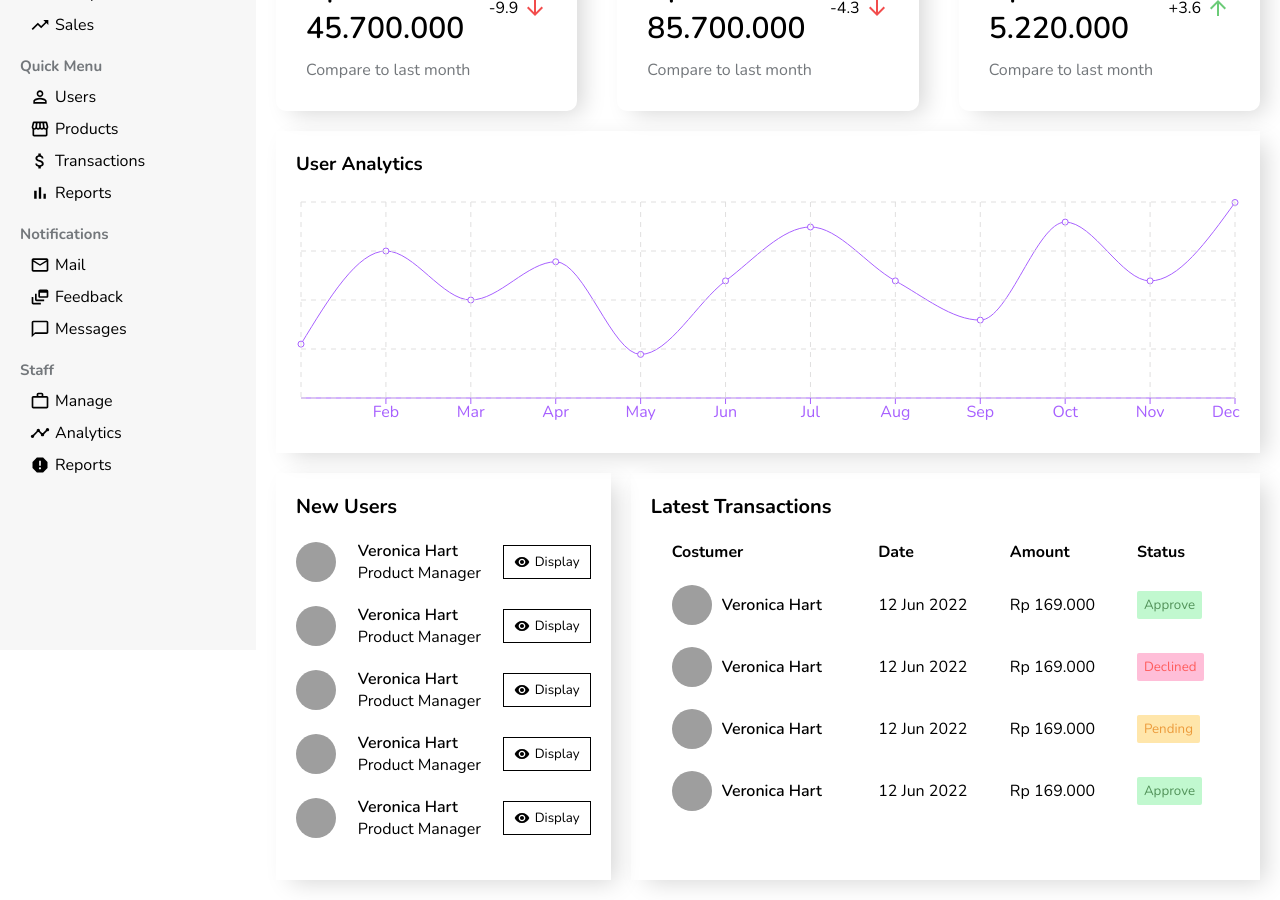
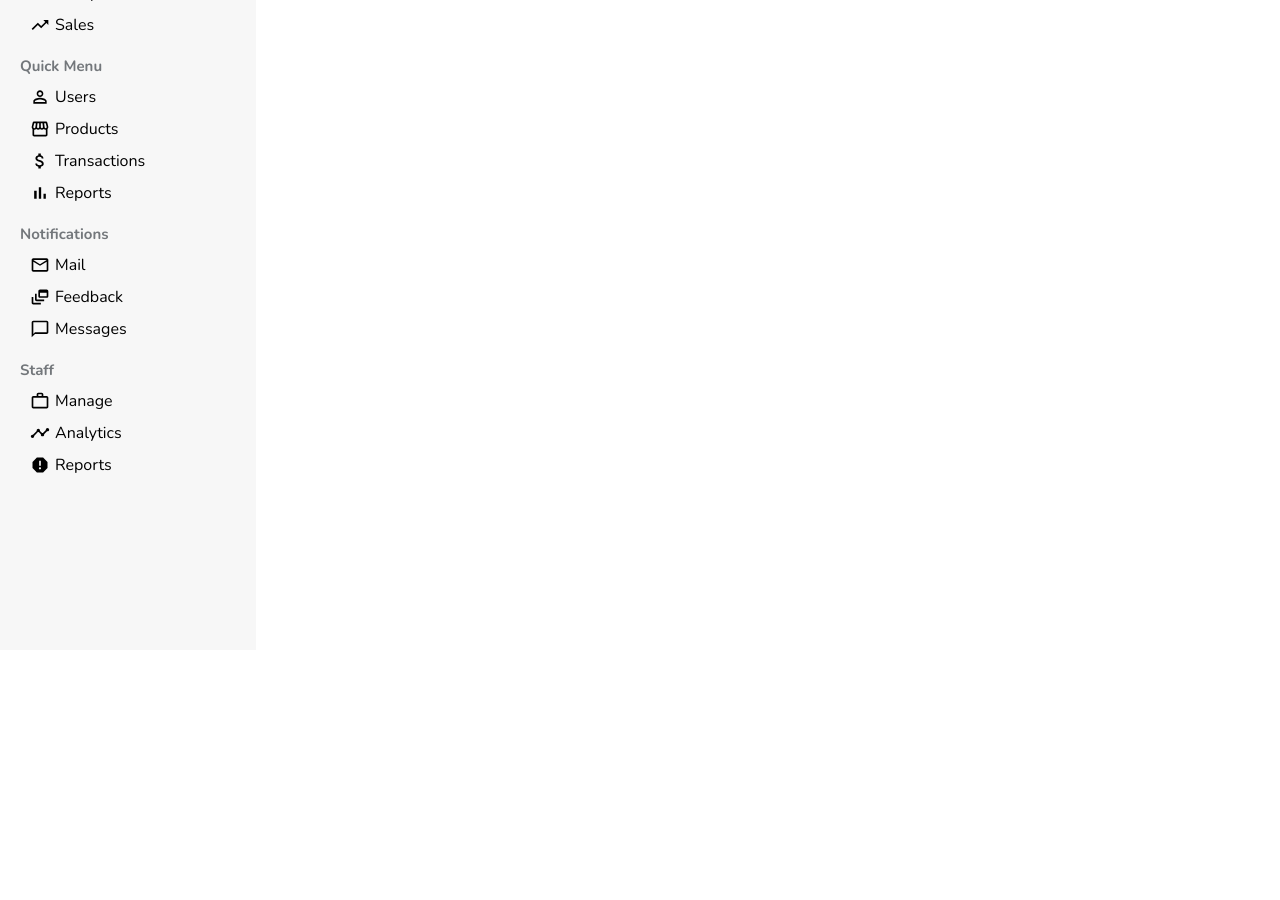
Before and after one commit to tyoprataama/Tenun-Admin, a React (Create React App) app: page /users in a window 1280 px wide. Shown: the part 160-1060 px from the top of the page. After the commit the page ends 810 px from the top, so only its background shows below. Built offline with nearby package versions, Linux system fonts and the light colour scheme; grey boxes are pictures that could not be loaded.

Commit message:
Data editing

```diff
--- a/package.json
+++ b/package.json
@@ -5,11 +5,13 @@
   "dependencies": {
     "@material-ui/core": "^4.12.4",
     "@material-ui/icons": "^4.11.3",
+    "@mui/x-data-grid": "^5.12.1",
     "@testing-library/jest-dom": "^5.16.4",
     "@testing-library/react": "^13.3.0",
     "@testing-library/user-event": "^13.5.0",
     "react": "^18.1.0",
     "react-dom": "^18.1.0",
+    "react-router-dom": "^5.3.3",
     "react-scripts": "5.0.1",
     "recharts": "^2.1.10",
     "web-vitals": "^2.1.4"
--- a/src/App.js
+++ b/src/App.js
@@ -2,16 +2,25 @@ import Navbar from './component/navbar/Navbar';
 import Sidebar from './component/sidebar/Sidebar';
 import './App.css';
 import Home from './page/home/Home';
+import { BrowserRouter as Router, Switch, Route } from 'react-router-dom';
+import UserList from './page/userList/UserList';
 
 function App() {
   return (
-    <div className='App'>
+    <Router>
       <Navbar/>
     <div className='container'>
       <Sidebar/>
-      <Home/>
+        <Switch>
+          <Route exact path='/'>
+            <Home/>
+          </Route>
+          <Route path='/users'>
+            <UserList/>
+          </Route>
+        </Switch>
     </div>
-    </div>
+    </Router>
   );
 }
 
--- a/src/component/charts/Charts.jsx
+++ b/src/component/charts/Charts.jsx
@@ -17,12 +17,12 @@ export default function Charts({title, data, dataKey, grid}) {
         <ResponsiveContainer width='100%' aspect={4 / 1}>
             <LineChart data={data}>
                 < XAxis dataKey = 'name'
-                stroke = '#A760FF' / >
+                stroke = '#000' / >
                 < Line type = 'monotone'
                 dataKey = {
                   dataKey
                 }
-                stroke = '#A760FF' / >
+                stroke = '#A760FF' strokeWidth={3} / >
                 <Tooltip/>
                 {grid && <CartesianGrid stroke='#E0DFDF' strokeDasharray='5 5'/>}
             </LineChart>
--- a/src/component/widget/Widget.css
+++ b/src/component/widget/Widget.css
@@ -1,8 +1,8 @@
 .widget-sm{
     flex: 1;
-    box-shadow: 10px 7px 23px -5px rgba(0, 0, 0, 0.17);
-    -webkit-box-shadow: 10px 7px 23px -5px rgba(0, 0, 0, 0.17);
-    -moz-box-shadow: 10px 7px 23px -5px rgba(0, 0, 0, 0.17);
+    box-shadow: 10px 10px 32px -5px rgba(189, 189, 189, 0.25);
+    -webkit-box-shadow: 10px 10px 32px -5px rgba(189, 189, 189, 0.25);
+    -moz-box-shadow: 10px 10px 32px -5px rgba(189, 189, 189, 0.25);
     padding: 20px;
     margin-right: 20px;
 }
@@ -33,6 +33,7 @@
 }
 .widget-sm-user{
     font-weight: 600;
+    margin-left: -30px;
 }
 .user-sm-title{
     font-weight: 300;
--- a/src/component/widget/Widget.jsx
+++ b/src/component/widget/Widget.jsx
@@ -11,7 +11,7 @@ const Widget = () => {
                 <img src='https://images.unsplash.com/photo-1506863530036-1efeddceb993?ixlib=rb-1.2.1&ixid=MnwxMjA3fDB8MHxwaG90by1wYWdlfHx8fGVufDB8fHx8&auto=format&fit=crop&w=1644&q=80' alt='user' className='widget-img'/>
                 <div className='widget-sm-user'>
                     <span className='widget-sm-username'>Veronica Hart</span>
-                    <span className='user-sm-title'>Product Manager</span>
+                    <span className='user-sm-title'>College Student</span>
                 </div>
                 <button className='widget-sm-btn'>
                     <Visibility className='widget-icon'/>
@@ -20,10 +20,10 @@ const Widget = () => {
             </li>
 
              <li className='widget-sm-item'>
-                <img src='https://images.unsplash.com/photo-1506863530036-1efeddceb993?ixlib=rb-1.2.1&ixid=MnwxMjA3fDB8MHxwaG90by1wYWdlfHx8fGVufDB8fHx8&auto=format&fit=crop&w=1644&q=80' alt='user' className='widget-img'/>
+                <img src='https://images.unsplash.com/photo-1484399172022-72a90b12e3c1?ixlib=rb-1.2.1&ixid=MnwxMjA3fDB8MHxwaG90by1wYWdlfHx8fGVufDB8fHx8&auto=format&fit=crop&w=1740&q=80' alt='user' className='widget-img'/>
                 <div className='widget-sm-user'>
-                    <span className='widget-sm-username'>Veronica Hart</span>
-                    <span className='user-sm-title'>Product Manager</span>
+                    <span className='widget-sm-username'>Aby Martinez</span>
+                    <span className='user-sm-title'>College Student</span>
                 </div>
                 <button className='widget-sm-btn'>
                     <Visibility className='widget-icon'/>
@@ -32,10 +32,10 @@ const Widget = () => {
             </li>
 
              <li className='widget-sm-item'>
-                <img src='https://images.unsplash.com/photo-1506863530036-1efeddceb993?ixlib=rb-1.2.1&ixid=MnwxMjA3fDB8MHxwaG90by1wYWdlfHx8fGVufDB8fHx8&auto=format&fit=crop&w=1644&q=80' alt='user' className='widget-img'/>
+                <img src='https://images.unsplash.com/photo-1489980557514-251d61e3eeb6?ixlib=rb-1.2.1&ixid=MnwxMjA3fDB8MHxwaG90by1wYWdlfHx8fGVufDB8fHx8&auto=format&fit=crop&w=1740&q=80' alt='user' className='widget-img'/>
                 <div className='widget-sm-user'>
-                    <span className='widget-sm-username'>Veronica Hart</span>
-                    <span className='user-sm-title'>Product Manager</span>
+                    <span className='widget-sm-username'>Juan Carlos</span>
+                    <span className='user-sm-title'>College Student</span>
                 </div>
                 <button className='widget-sm-btn'>
                     <Visibility className='widget-icon'/>
@@ -44,10 +44,10 @@ const Widget = () => {
             </li>
 
              <li className='widget-sm-item'>
-                <img src='https://images.unsplash.com/photo-1506863530036-1efeddceb993?ixlib=rb-1.2.1&ixid=MnwxMjA3fDB8MHxwaG90by1wYWdlfHx8fGVufDB8fHx8&auto=format&fit=crop&w=1644&q=80' alt='user' className='widget-img'/>
+                <img src='https://www.formula1.com/content/fom-website/en/drivers/max-verstappen/_jcr_content/image16x9.img.1536.high.jpg' alt='user' className='widget-img'/>
                 <div className='widget-sm-user'>
-                    <span className='widget-sm-username'>Veronica Hart</span>
-                    <span className='user-sm-title'>Product Manager</span>
+                    <span className='widget-sm-username'>Max Verstappen</span>
+                    <span className='user-sm-title'>Racing Driver</span>
                 </div>
                 <button className='widget-sm-btn'>
                     <Visibility className='widget-icon'/>
@@ -56,10 +56,10 @@ const Widget = () => {
             </li>
 
              <li className='widget-sm-item'>
-                <img src='https://images.unsplash.com/photo-1506863530036-1efeddceb993?ixlib=rb-1.2.1&ixid=MnwxMjA3fDB8MHxwaG90by1wYWdlfHx8fGVufDB8fHx8&auto=format&fit=crop&w=1644&q=80' alt='user' className='widget-img'/>
+                <img src='https://encrypted-tbn0.gstatic.com/images?q=tbn:ANd9GcT0K8IJvqdnYl_Vnmwl86u9fMSzrJuMfwFSzw&usqp=CAU' alt='user' className='widget-img'/>
                 <div className='widget-sm-user'>
-                    <span className='widget-sm-username'>Veronica Hart</span>
-                    <span className='user-sm-title'>Product Manager</span>
+                    <span className='widget-sm-username'>Fernando Alonzo</span>
+                    <span className='user-sm-title'>Racing Driver</span>
                 </div>
                 <button className='widget-sm-btn'>
                     <Visibility className='widget-icon'/>
--- a/src/component/widgetL/WidgetL.css
+++ b/src/component/widgetL/WidgetL.css
@@ -1,8 +1,8 @@
 .widget-lg{
     flex: 2;
-    box-shadow: 10px 7px 23px -5px rgba(0, 0, 0, 0.17);
-    -webkit-box-shadow: 10px 7px 23px -5px rgba(0, 0, 0, 0.17);
-    -moz-box-shadow: 10px 7px 23px -5px rgba(0, 0, 0, 0.17);
+    box-shadow: -14px -3px 32px -16px rgba(189, 189, 189, 0.39);
+    -webkit-box-shadow: -14px -3px 32px -16px rgba(189, 189, 189, 0.39);
+    -moz-box-shadow: -14px -3px 32px -16px rgba(189, 189, 189, 0.39);
     padding: 20px;
 }
 .widget-lg-title{
@@ -21,7 +21,7 @@
     border: none;
     border-radius: 2px;
 }
-.widget-lg-btn.Approve{
+.widget-lg-btn.Approved{
     background-color: #C1F8CF;
     color: #519259;
 }
--- a/src/component/widgetL/WidgetL.jsx
+++ b/src/component/widgetL/WidgetL.jsx
@@ -18,42 +18,42 @@ const WidgetL = () => {
 
         <tr className='widget-lg-tr'>
           <td className='widget-lg-td'>
-            <img className='widget-td-img' src='https://images.unsplash.com/photo-1506863530036-1efeddceb993?ixlib=rb-1.2.1&ixid=MnwxMjA3fDB8MHxwaG90by1wYWdlfHx8fGVufDB8fHx8&auto=format&fit=crop&w=1644&q=80' alt='img'/>
-            <span className='widget-td-name'>Veronica Hart</span>
+            <img className='widget-td-img' src='https://images.unsplash.com/photo-1529139574466-a303027c1d8b?ixlib=rb-1.2.1&ixid=MnwxMjA3fDB8MHxwaG90by1wYWdlfHx8fGVufDB8fHx8&auto=format&fit=crop&w=687&q=80' alt='img'/>
+            <span className='widget-td-name'>Kiernan Shipka</span>
           </td>
-          <td className='widget-lg-date'>12 Jun 2022</td>
-          <td className='widget-lg-amount'>Rp 169.000</td>
-          <td className='widget-lg-stat'><Btn type='Approve'/></td>
+          <td className='widget-lg-date'>29 Jun 2022</td>
+          <td className='widget-lg-amount'>Rp 109.000</td>
+          <td className='widget-lg-stat'><Btn type='Pending'/></td>
         </tr>
 
        <tr className='widget-lg-tr'>
           <td className='widget-lg-td'>
-            <img className='widget-td-img' src='https://images.unsplash.com/photo-1506863530036-1efeddceb993?ixlib=rb-1.2.1&ixid=MnwxMjA3fDB8MHxwaG90by1wYWdlfHx8fGVufDB8fHx8&auto=format&fit=crop&w=1644&q=80' alt='img'/>
-            <span className='widget-td-name'>Veronica Hart</span>
+            <img className='widget-td-img' src='https://images.unsplash.com/photo-1516756587022-7891ad56a8cd?ixlib=rb-1.2.1&ixid=MnwxMjA3fDB8MHxwaG90by1wYWdlfHx8fGVufDB8fHx8&auto=format&fit=crop&w=687&q=80' alt='img'/>
+            <span className='widget-td-name'>Jess Griffin</span>
           </td>
-          <td className='widget-lg-date'>12 Jun 2022</td>
-          <td className='widget-lg-amount'>Rp 169.000</td>
+          <td className='widget-lg-date'>30 Jun 2022</td>
+          <td className='widget-lg-amount'>Rp 377.000</td>
           <td className='widget-lg-stat'><Btn type='Declined'/></td>
         </tr>
 
          <tr className='widget-lg-tr'>
           <td className='widget-lg-td'>
-            <img className='widget-td-img' src='https://images.unsplash.com/photo-1506863530036-1efeddceb993?ixlib=rb-1.2.1&ixid=MnwxMjA3fDB8MHxwaG90by1wYWdlfHx8fGVufDB8fHx8&auto=format&fit=crop&w=1644&q=80' alt='img'/>
-            <span className='widget-td-name'>Veronica Hart</span>
+            <img className='widget-td-img' src='https://avatars.githubusercontent.com/u/91719525?v=4' alt='img'/>
+            <span className='widget-td-name'>Moch Farrel</span>
           </td>
-          <td className='widget-lg-date'>12 Jun 2022</td>
-          <td className='widget-lg-amount'>Rp 169.000</td>
-          <td className='widget-lg-stat'><Btn type='Pending'/></td>
+          <td className='widget-lg-date'>30 Jun 2022</td>
+          <td className='widget-lg-amount'>Rp 260.000</td>
+          <td className='widget-lg-stat'><Btn type='Approved'/></td>
         </tr>
 
          <tr className='widget-lg-tr'>
           <td className='widget-lg-td'>
-            <img className='widget-td-img' src='https://images.unsplash.com/photo-1506863530036-1efeddceb993?ixlib=rb-1.2.1&ixid=MnwxMjA3fDB8MHxwaG90by1wYWdlfHx8fGVufDB8fHx8&auto=format&fit=crop&w=1644&q=80' alt='img'/>
-            <span className='widget-td-name'>Veronica Hart</span>
+            <img className='widget-td-img' src='https://avatars.githubusercontent.com/u/93205598?v=4' alt='img'/>
+            <span className='widget-td-name'>Tyo Pratama P P</span>
           </td>
-          <td className='widget-lg-date'>12 Jun 2022</td>
-          <td className='widget-lg-amount'>Rp 169.000</td>
-          <td className='widget-lg-stat'><Btn type='Approve'/></td>
+          <td className='widget-lg-date'>30 Jun 2022</td>
+          <td className='widget-lg-amount'>Rp 189.000</td>
+          <td className='widget-lg-stat'><Btn type='Approved'/></td>
         </tr>
       </table>
     </div>
--- /dev/null
+++ b/src/page/userList/UserList.css
@@ -0,0 +1,3 @@
+.userlist{
+    flex: 4;
+}
--- /dev/null
+++ b/src/page/userList/UserList.jsx
@@ -0,0 +1,10 @@
+import React from 'react';
+import './UserList.css';
+
+const UserList = () => {
+  return (
+    <div className='userlist'>UserList</div>
+  )
+}
+
+export default UserList
```
Also changed, not shown: src/data.jsx (+7 -7 lines), 1 other file (tests, documents, lock files or other folders).
